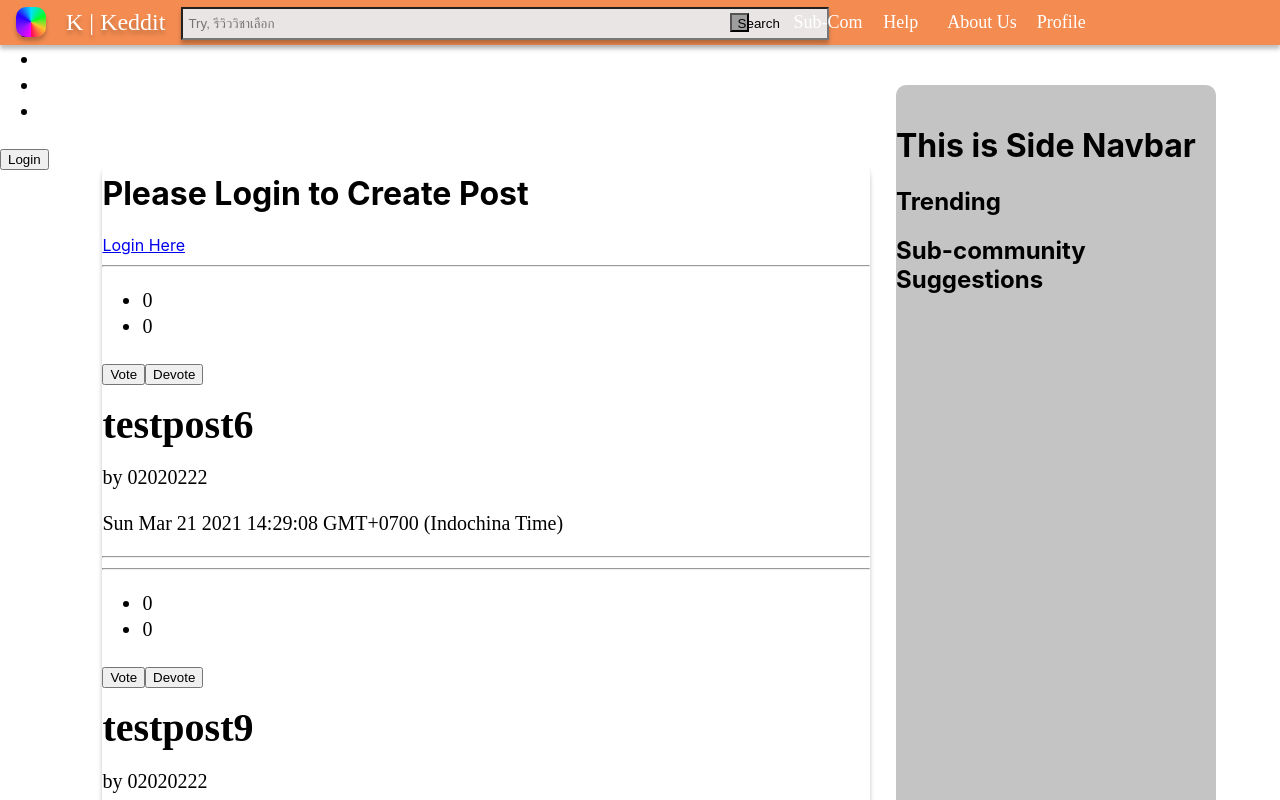
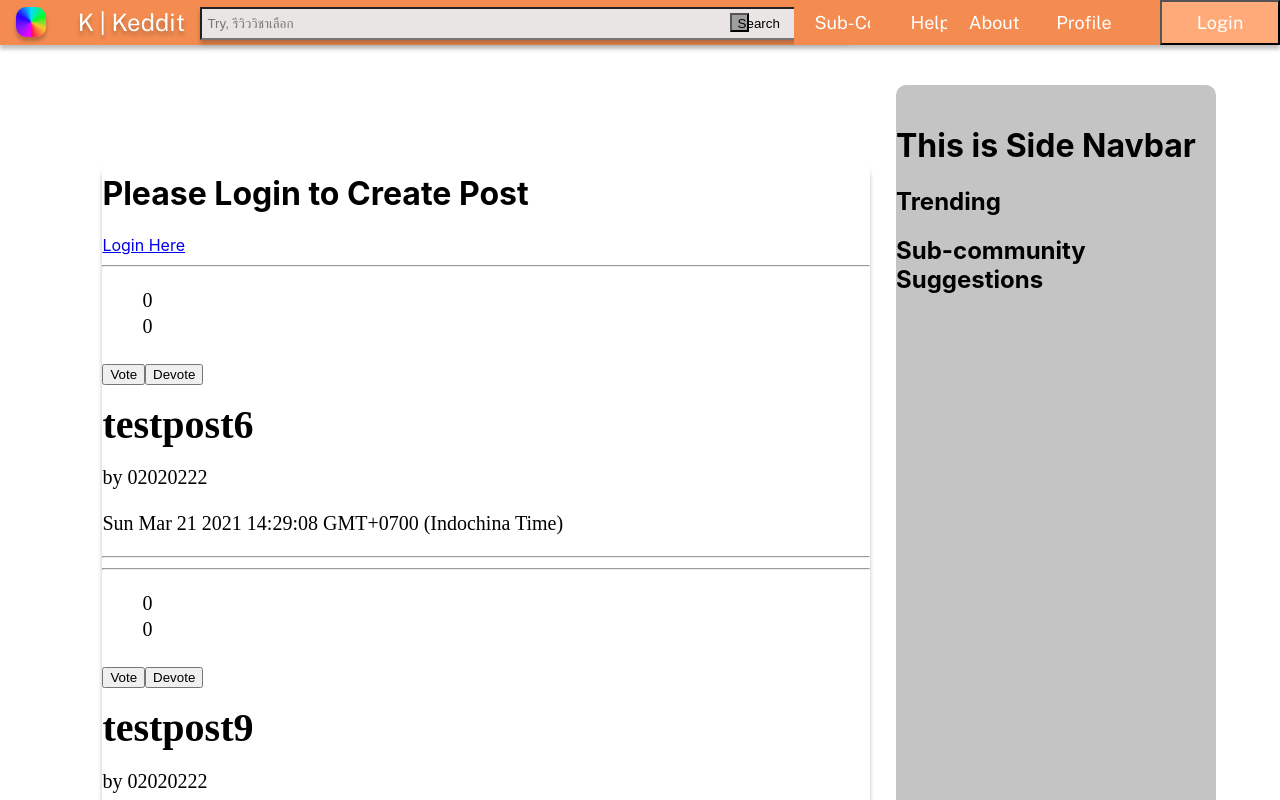
Before and after one commit to Tecivity/KDIT_Frontend_React, a React (Create React App) app: page / in a window 1280 px wide. Shown: the top 800 px of the page. Built offline with nearby package versions, Linux system fonts and the light colour scheme; grey boxes are pictures that could not be loaded.

Commit message:
add transition to navbar

```diff
--- a/src/components/Card/index.css
+++ b/src/components/Card/index.css
@@ -4,6 +4,7 @@
     height: 1287px;
     left: 8%;
     top: 153px;
+    z-index: 20;
 
     background: #FFFFFF;
     box-shadow: 0px 7px 4px rgba(0, 0, 0, 0.25);
--- a/src/components/Navbar/index.css
+++ b/src/components/Navbar/index.css
@@ -1,3 +1,12 @@
+@font-face {
+	font-family: Public_Sans;
+	src: url("PublicSans-VariableFont_wght.ttf");
+}
+
+ul {
+    list-style-type: none;
+}
+
 body {
 	margin: 0;
 	font-family: -apple-system, BlinkMacSystemFont, 'Segoe UI', 'Roboto',
@@ -14,6 +23,7 @@ body {
 	height: 45px;
 	left: 0px;
 	top: 0px;
+	z-index: 100;
 
 	background: #f48c51;
 	box-shadow: 0px 4px 4px rgba(0, 0, 0, 0.25);
@@ -26,116 +36,152 @@ body {
 	height: 44px;
 	left: 66px;
 	top: 0px;
+	margin-left: auto;
+	margin-right: auto;
 
-	font-family: Public Sans;
+	font-family: Public_Sans;
 	font-style: normal;
 	font-weight: normal;
 	font-size: 24px;
 	line-height: 28px;
 	display: flex;
+	justify-content: center;
 	align-items: center;
 	text-align: center;
 	text-decoration: none;
 
 	color: #ffffff;
+	background-color: #f48c51;
 
 	text-shadow: 0px 4px 4px rgba(0, 0, 0, 0.25);
+	transition: 1s;
+	transition-timing-function: ease;
 }
 .siteName:hover {
-	color: white;
-	text-shadow: black;
-	font-size: 26px;
+	height: 55px;
 }
 
 .subcomText {
 	/*sub-com, Help, About Us*/
 	position: absolute;
-	width: 117px;
+	width: 120px;
 	height: 45px;
 	left: 62%;
 	top: 0px;
 
-	font-family: Public Sans;
+	font-family: Public_Sans;
 	font-style: normal;
 	font-weight: normal;
 	font-size: 18px;
 	line-height: 21px;
 	display: flex;
+	justify-content: center;
 	align-items: center;
 	text-align: center;
 	text-decoration: none;
 
 	color: #ffffff;
+	background-color: #f48c51;
+
+	transition: 1s;
+	transition-timing-function: ease;
+}
+.subcomText:hover {
+	height: 55px;
 }
 
 .helpText {
 	/*sub-com, Help, About Us*/
 	position: absolute;
-	width: 117px;
+	width: 120px;
 	height: 45px;
-	left: 69%;
+	left: 68%;
 	top: 0px;
 
-	font-family: Public Sans;
+	font-family: Public_Sans;
 	font-style: normal;
 	font-weight: normal;
 	font-size: 18px;
 	line-height: 21px;
 	display: flex;
+	justify-content: center;
 	align-items: center;
 	text-align: center;
 	text-decoration: none;
 
 	color: #ffffff;
+	background-color: #f48c51;
+
+	transition: 1s;
+	transition-timing-function: ease;
+}
+.helpText:hover {
+	height: 55px;
 }
 
 .aboutText {
 	/*sub-com, Help, About Us*/
 	position: absolute;
-	width: 117px;
+	width: 120px;
 	height: 45px;
 	left: 74%;
 	top: 0px;
 
-	font-family: Public Sans;
+	font-family: Public_Sans;
 	font-style: normal;
 	font-weight: normal;
 	font-size: 18px;
 	line-height: 21px;
 	display: flex;
+	justify-content: center;
 	align-items: center;
 	text-align: center;
 	text-decoration: none;
 
 	color: #ffffff;
+	background-color: #f48c51;
+
+	transition: 1s;
+	transition-timing-function: ease;
+}
+.aboutText:hover {
+	height: 55px;
 }
 
 .profileText {
 	/*sub-com, Help, About Us*/
 	position: absolute;
-	width: 117px;
+	width: 120px;
 	height: 45px;
-	left: 81%;
+	left: 80%;
 	top: 0px;
 
-	font-family: Public Sans;
+	font-family: Public_Sans;
 	font-style: normal;
 	font-weight: normal;
 	font-size: 18px;
 	line-height: 21px;
 	display: flex;
+	justify-content: center;
 	align-items: center;
 	text-align: center;
 	text-decoration: none;
 
 	color: #ffffff;
+	background-color: #f48c51;
+
+	transition: 1s;
+	transition-timing-function: ease;
+}
+.profileText:hover {
+	height: 55px;
 }
 
 .searchBar {
 	position: absolute;
 	width: 50%;
 	height: 27px;
-	left: 181px;
+	left: 200px;
 	top: 7px;
 
 	background: #E9E5E5;
@@ -153,9 +199,10 @@ body {
 	background: conic-gradient(from 180deg at 50% 50%, #FA00FF 0deg, #8B16FF 58.12deg, #2400FF 120deg, #00E0FF 180deg, #00FF29 245.62deg, #FFC42B 298.12deg, #FF005C 360deg);
 	box-shadow: 0px 4px 4px rgba(0, 0, 0, 0.25);
 	border-radius: 10px;
+	transition: 1s;
 }
 .testLogo:hover {
-	background: conic-gradient(from 200deg at 50% 50%, #FA00FF 0deg, #8B16FF 58.12deg, #2400FF 120deg, #00E0FF 180deg, #00FF29 245.62deg, #FFC42B 298.12deg, #FF005C 360deg);
+	transform: rotate(90deg);
 }
 
 .searchIcon {
@@ -169,3 +216,26 @@ body {
 
 	background: url(https://upload.wikimedia.org/wikipedia/commons/thumb/7/7e/Vector_search_icon.svg/1200px-Vector_search_icon.svg.png);
 }
+
+.create-button {
+	/*sub-com, Help, About Us*/
+	position: absolute;
+	width: 120px;
+	height: 45px;
+	right: 0%;
+	top: 0px;
+
+	font-family: Public_Sans;
+	font-style: normal;
+	font-weight: normal;
+	font-size: 18px;
+	line-height: 21px;
+	display: flex;
+	justify-content: center;
+	align-items: center;
+	text-align: center;
+	text-decoration: none;
+
+	color: #ffffff;
+	background-color: #ffaa79;
+}
```
Also changed, not shown: src/components/Navbar/PublicSans-VariableFont_wght.ttf (added).
